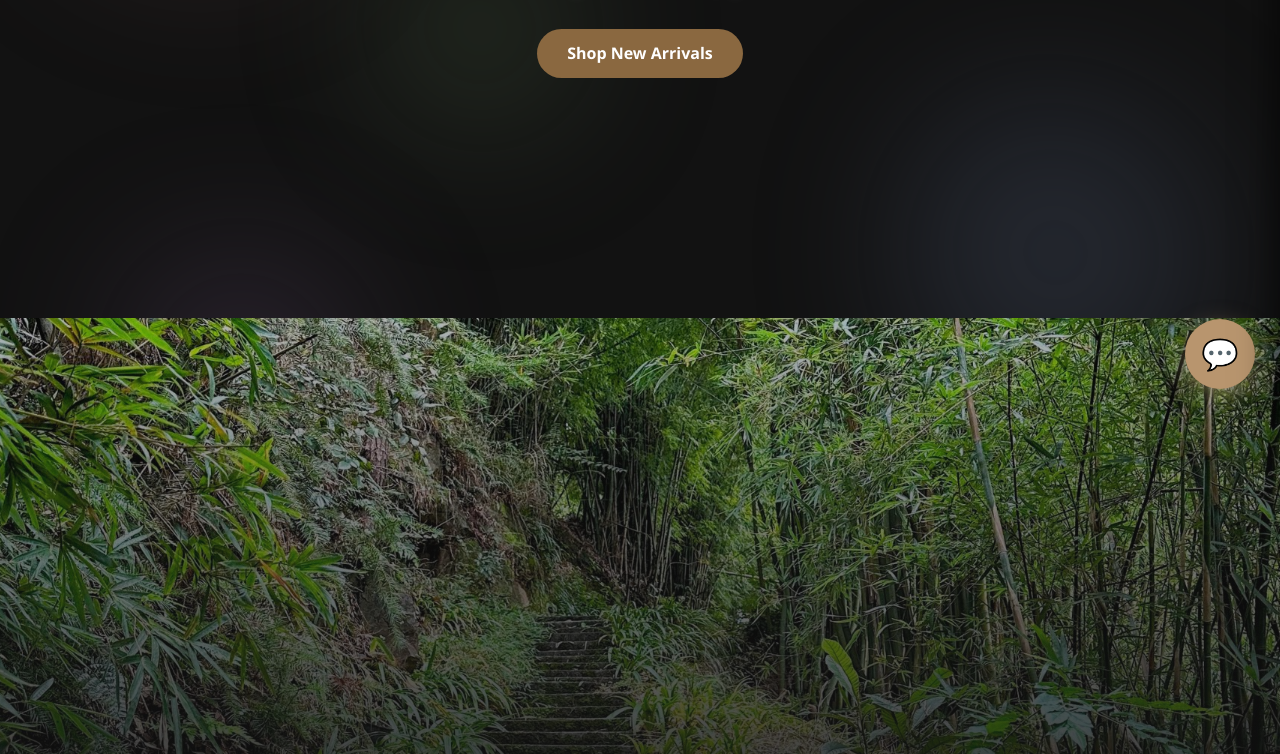
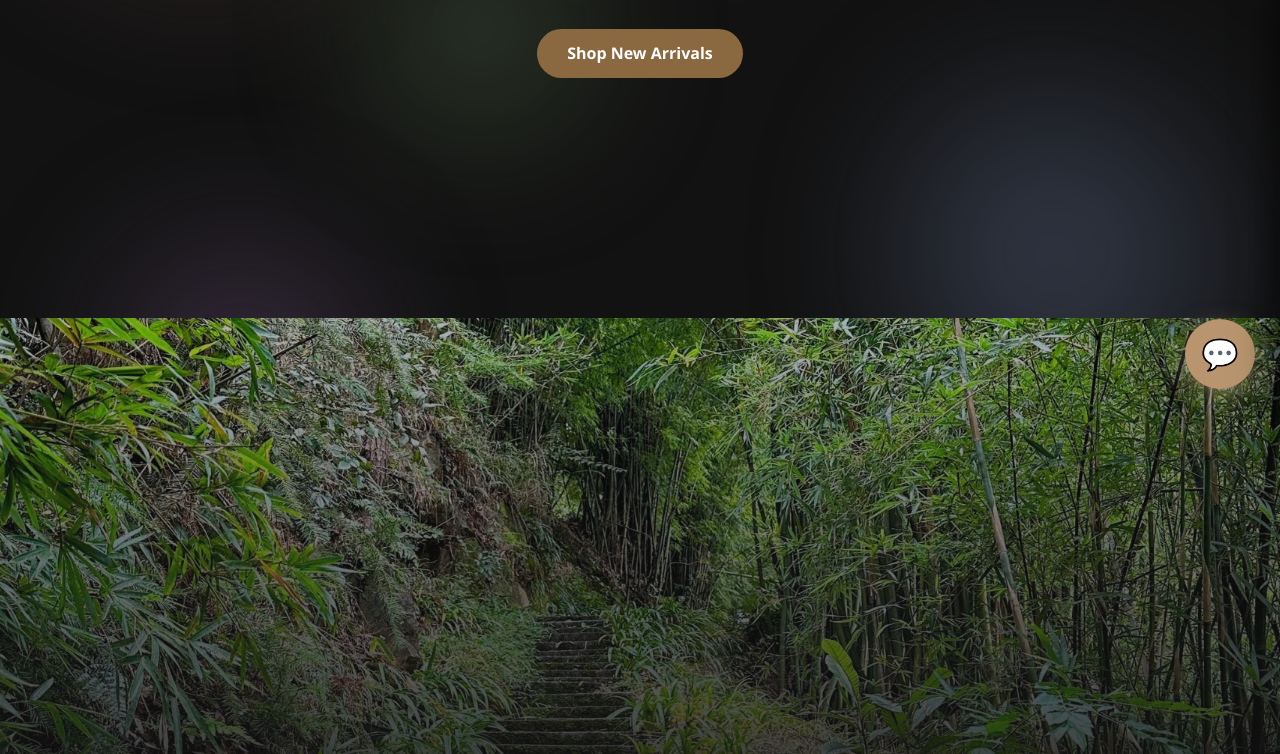
Before and after one commit to doublekunzite/stride-soul, a website: page public/index.html in a window 1280 px wide. Shown: the part 386-1140 px from the top of the page. Drawn offline with Linux system fonts and the light colour scheme.

Commit message:
Update style.css

```diff
--- a/public/style.css
+++ b/public/style.css
@@ -36,7 +36,7 @@ body {
     position: absolute;
     border-radius: 42% 58% 70% 30% / 45% 45% 55% 55%;
     filter: blur(80px);
-    opacity: 0.25; /* REDUCED from 0.5 to 0.25 for subtlety */
+    opacity: 0.4; /* REDUCED from 0.5 to 0.25 for subtlety */
     animation: drift 60s infinite linear, morph 20s infinite ease-in-out;
 }
 
```
